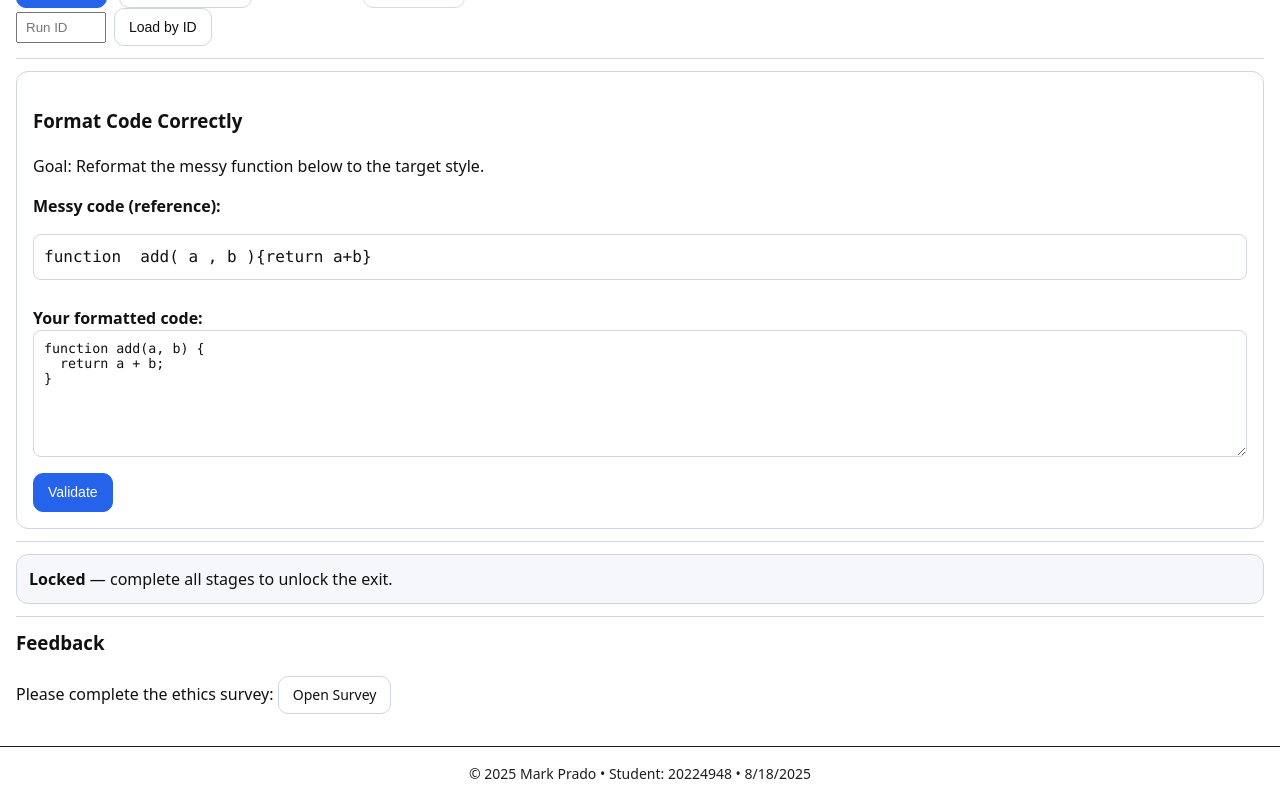
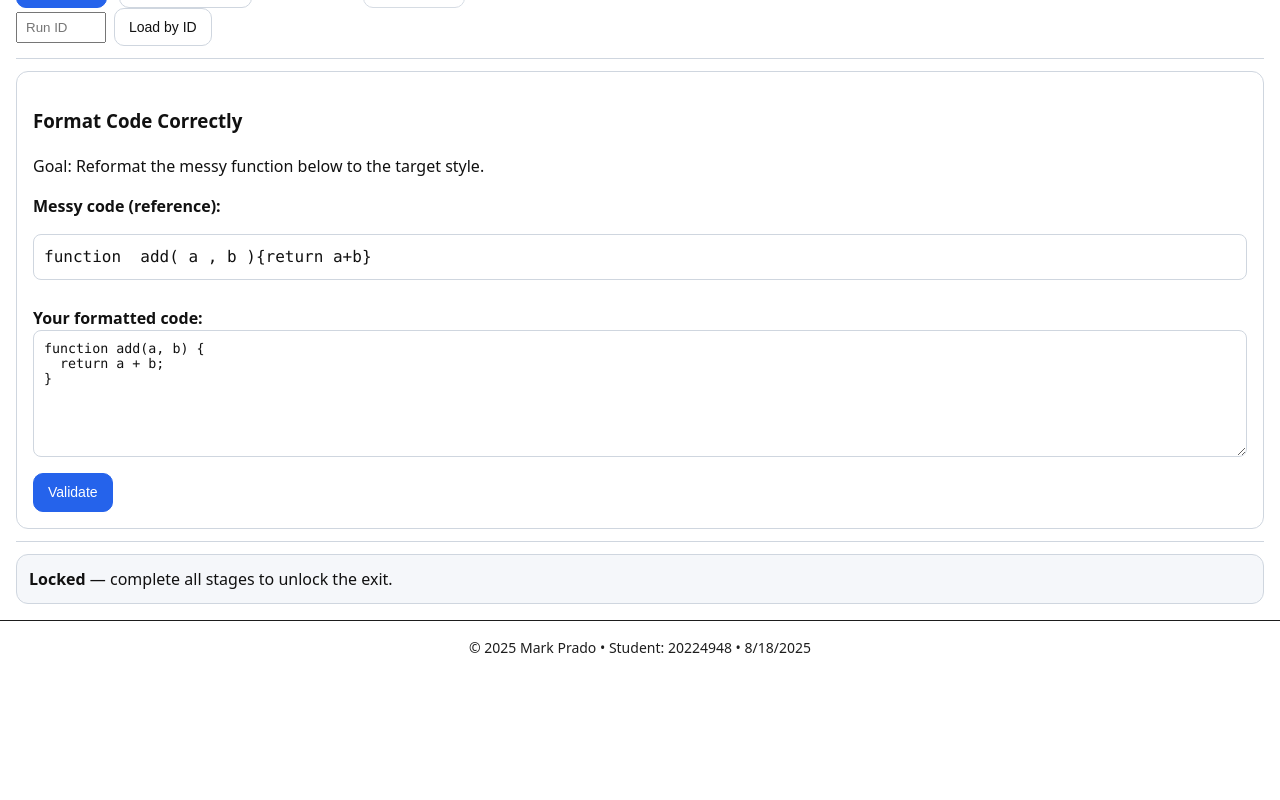
Before and after one commit to 20224948/CSE3CWA-A2, a Next.js app: page /escape-room in a window 1280 px wide. Shown: the part 562-1362 px from the top of the page. After the commit the page ends 1236 px from the top, so only its background shows below. Built offline with nearby package versions, Linux system fonts and the light colour scheme.

Commit message:
Removed Survey Link

```diff
--- a/app/escape-room/page.tsx
+++ b/app/escape-room/page.tsx
@@ -241,7 +241,14 @@ export default function EscapeRoom() {
               min={1}
               max={60}
               value={mins}
-              onChange={(e) => setMins(+e.target.value)}
+              onChange={(e) => {
+                const v = Math.max(1, Math.min(60, Number(e.target.value) || 0));
+                setMins(v);
+                setTimeUp(false);
+                setRemainingSec(v * 60);   // ← keep seconds in sync with the edited minutes
+                setTimerKey((k) => k + 1); // ← force the Timer to re-seed from initialSeconds
+              }}
+
               style={{
                 width: 80,
                 padding: '8px 10px',
@@ -405,17 +412,6 @@ export default function EscapeRoom() {
         </section>
       )}
 
-      <hr className="section-divider" />
-
-      <section>
-        <h3 style={{ marginTop: 0 }}>Feedback</h3>
-        <p>
-          Please complete the ethics survey:{' '}
-          <a className="btn" href="https://redcap.latrobe.edu.au/redcap/surveys/?s=PPEKFTMPXF4KKEFY" target="_blank">
-            Open Survey
-          </a>
-        </p>
-      </section>
     </main>
   );
 }
```
